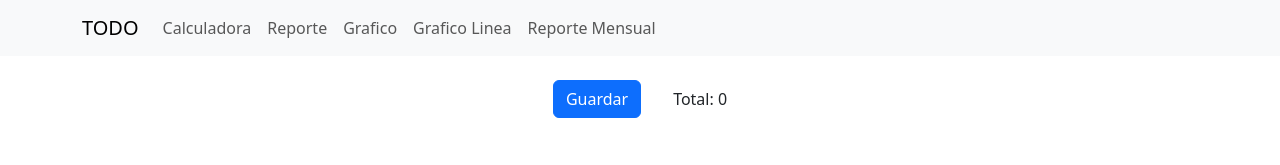
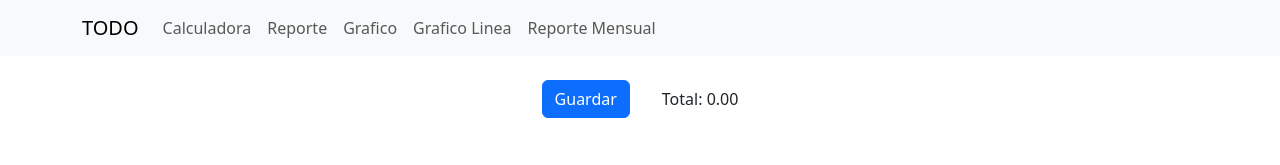
Before and after one commit to lautaro3870/calculadora-gastos-nueva, a React (Create React App) app: page /reporteMensual in a window 1280 px wide. Shown: the top 165 px of the page. Built offline with nearby package versions, Linux system fonts and the light colour scheme; no server answers.

Commit message:
feat: monto total en reporte anual

```diff
--- a/src/components/ReporteMensual.tsx
+++ b/src/components/ReporteMensual.tsx
@@ -25,7 +25,9 @@ const getColumns = () => {
 export default function ReporteMensual() {
   const [listado, setListado] = useState(getLocalItems());
   const [datos, setDatos] = useState<any[]>(getReporteMensual());
-  const [gastoTotal, setGastoTotal] = useState(localStorage.getItem("gastoTotal"));
+  const [gastoTotal, setGastoTotal] = useState(
+    localStorage.getItem("gastoTotal")
+  );
 
   const columnas = getColumns();
 
@@ -53,7 +55,7 @@ export default function ReporteMensual() {
         const nuevoArreglo = datos.filter((i: any) => i.id !== id);
         const gastoTotal = nuevoArreglo.reduce((acc: any, obj: any) => {
           return acc + parseInt(obj.total);
-        }, 0)
+        }, 0);
         setGastoTotal(gastoTotal.toString());
         setDatos(nuevoArreglo);
       };
@@ -147,7 +149,6 @@ export default function ReporteMensual() {
       }, {});
 
       const sumaGastos = sumarGastos(final);
-      obtenerGastosTotal(sumaGastos);
       const sumasGastosPorCategoria = sumarGastosPorCategoria(final);
 
       const mes = key;
@@ -180,15 +181,15 @@ export default function ReporteMensual() {
   }, [datos]);
 
   useEffect(() => {
-    localStorage.setItem("gastoTotal", datos.length !== 0 ? datos[0].total : "0");
-    setGastoTotal(datos.length !== 0 ? datos[0].total : "0")
-  }, [])
+    obtenerGastosTotal();
+  }, [datos]);
 
-  const obtenerGastosTotal = (gasto: number) => {
-    const gastoAnterior = localStorage.getItem("gastoTotal");
-    let suma = parseInt(gastoAnterior || "") + gasto;
-    setGastoTotal(suma.toString());
-  }
+  const obtenerGastosTotal = () => {
+    const total = datos.reduce((acc: number, obj: any) => {
+      return acc + parseFloat(obj.total)
+    }, 0);
+    setGastoTotal(total.toFixed(2).toString())
+  };
 
   return (
     <div>
```
